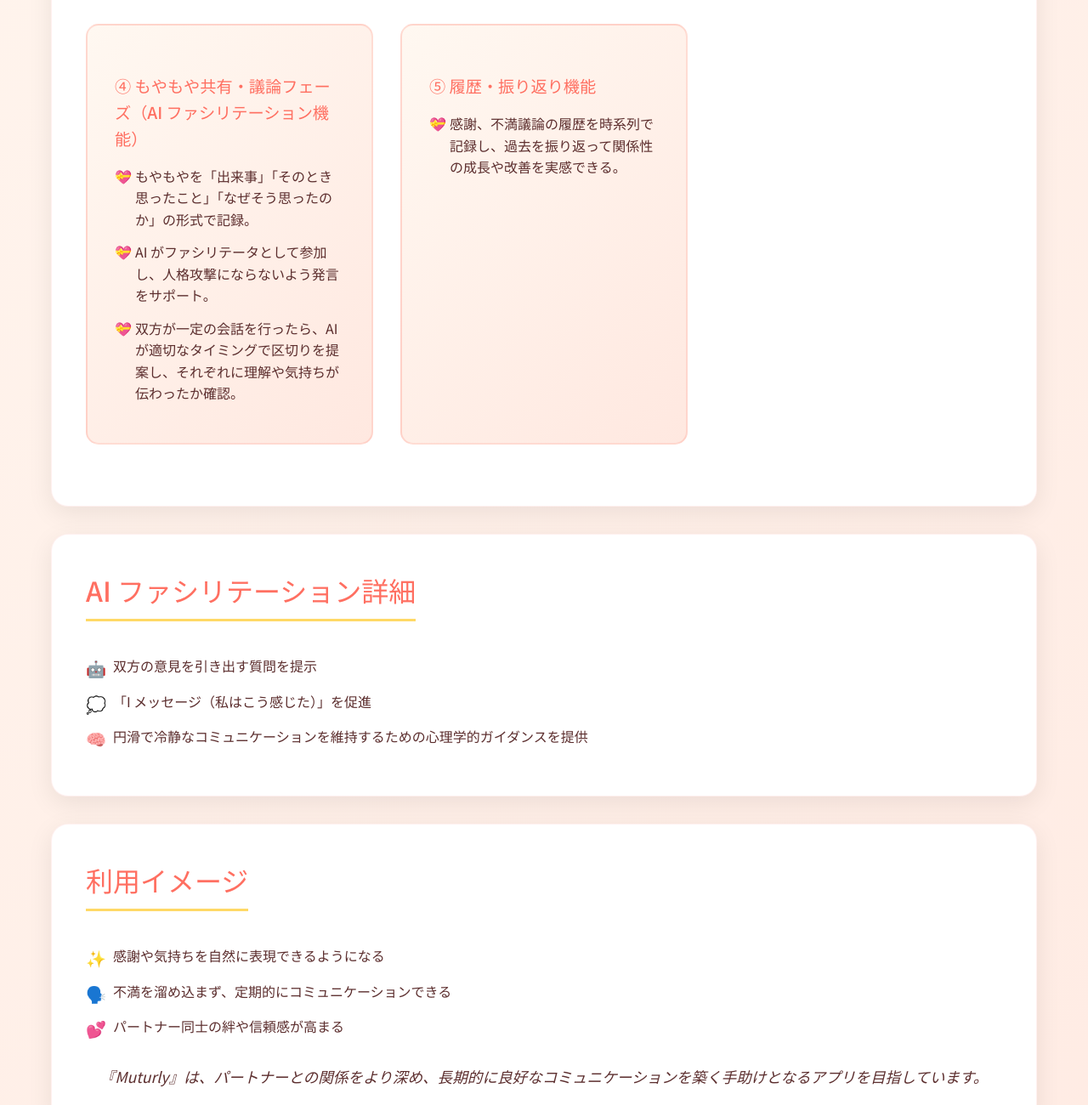
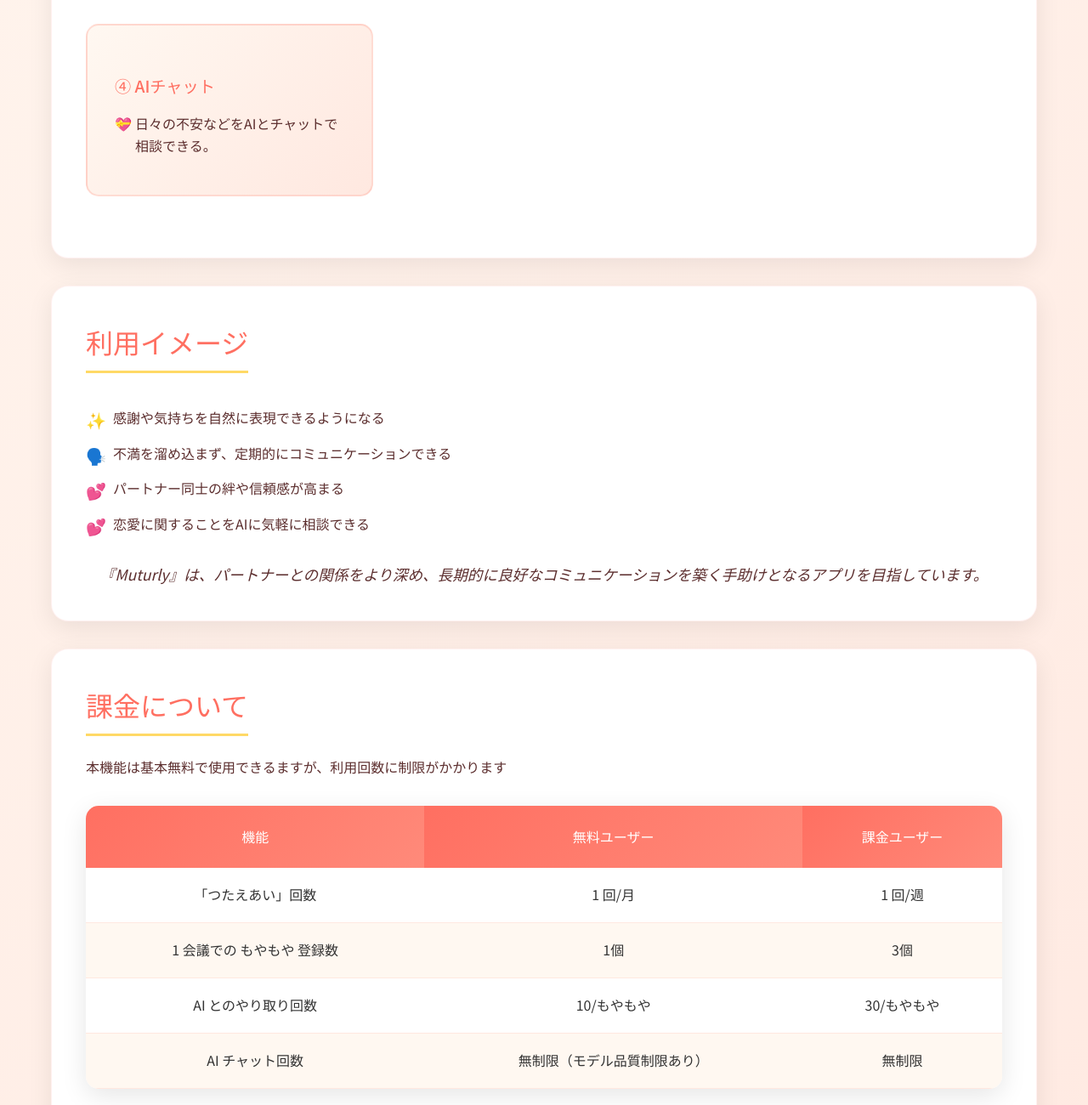
Before and after one commit to matatabinoneko/matatabinoneko.github.io, a plain HTML site: page communication-with-partner/index.html in a window 1280 px wide. Shown: the part 1560-2860 px from the top of the page at 85% size. Drawn offline with Linux system fonts and the light colour scheme.

Commit message:
update Muturly web page

```diff
--- a/communication-with-partner/index.html
+++ b/communication-with-partner/index.html
@@ -396,52 +396,22 @@
                         <h4>② 感情共有会議「つたえあい」</h4>
                         <ul>
                             <li>メモに残した感謝のエピソードや不満点を共有し合う。</li>
+                            <li>不満点を共有し合う際にはAIがファシリテータとして参加し、気持ちよく話し合いができるようにサポート</li>
                         </ul>
                     </div>
-
                     <div class="feature-card">
-                        <h4>③ ありがとう共有フェーズ</h4>
-                        <ul>
-                            <li>まず互いの感謝エピソードを確認し、アプリ上で共有。</li>
-                            <li>直接言葉でも感謝を伝えることを促進する。</li>
-                        </ul>
-                    </div>
-
-                    <div class="feature-card">
-                        <h4>④ もやもや共有・議論フェーズ（AI ファシリテーション機能）</h4>
-                        <ul>
-                            <li>もやもやを「出来事」「そのとき思ったこと」「なぜそう思ったのか」の形式で記録。</li>
-                            <li>AI がファシリテータとして参加し、人格攻撃にならないよう発言をサポート。</li>
-                            <li>双方が一定の会話を行ったら、AI が適切なタイミングで区切りを提案し、それぞれに理解や気持ちが伝わったか確認。</li>
-                        </ul>
-                    </div>
-
-                    <div class="feature-card">
-                        <h4>⑤ 履歴・振り返り機能</h4>
+                        <h4>③ 履歴・振り返り機能</h4>
                         <ul>
                             <li>感謝、不満議論の履歴を時系列で記録し、過去を振り返って関係性の成長や改善を実感できる。</li>
                         </ul>
                     </div>
+                    <div class="feature-card">
+                        <h4>④ AIチャット</h4>
+                        <ul>
+                            <li>日々の不安などをAIとチャットで相談できる。</li>
+                        </ul>
+                    </div>
                 </div>
-            </section>
-
-            <!-- AI ファシリテーション詳細 -->
-            <section class="section">
-                <h2>AI ファシリテーション詳細</h2>
-                <ul style="list-style: none; padding-left: 0;">
-                    <li style="margin: 1rem 0; padding-left: 2rem; position: relative; color: #5C2E2E;">
-                        <span style="position: absolute; left: 0; top: 0; color: #FF6F61; font-size: 1.2rem;">🤖</span>
-                        双方の意見を引き出す質問を提示
-                    </li>
-                    <li style="margin: 1rem 0; padding-left: 2rem; position: relative; color: #5C2E2E;">
-                        <span style="position: absolute; left: 0; top: 0; color: #FF6F61; font-size: 1.2rem;">💭</span>
-                        「I メッセージ（私はこう感じた）」を促進
-                    </li>
-                    <li style="margin: 1rem 0; padding-left: 2rem; position: relative; color: #5C2E2E;">
-                        <span style="position: absolute; left: 0; top: 0; color: #FF6F61; font-size: 1.2rem;">🧠</span>
-                        円滑で冷静なコミュニケーションを維持するための心理学的ガイダンスを提供
-                    </li>
-                </ul>
             </section>
 
             <!-- 利用イメージ -->
@@ -459,6 +429,10 @@
                     <li style="margin: 1rem 0; padding-left: 2rem; position: relative; color: #5C2E2E;">
                         <span style="position: absolute; left: 0; top: 0; color: #FFD966; font-size: 1.2rem;">💕</span>
                         パートナー同士の絆や信頼感が高まる
+                    </li>
+                    <li style="margin: 1rem 0; padding-left: 2rem; position: relative; color: #5C2E2E;">
+                        <span style="position: absolute; left: 0; top: 0; color: #FFD966; font-size: 1.2rem;">💕</span>
+                        恋愛に関することをAIに気軽に相談できる
                     </li>
                 </ul>
                 <p style="margin-top: 2rem; font-style: italic; color: #5C2E2E; text-align: center; font-size: 1.1rem;">
@@ -482,7 +456,7 @@
                         </thead>
                         <tbody>
                             <tr>
-                                <td>会議回数</td>
+                                <td>「つたえあい」回数</td>
                                 <td>1 回/月</td>
                                 <td>1 回/週</td>
                             </tr>
@@ -495,6 +469,11 @@
                                 <td>AI とのやり取り回数</td>
                                 <td>10/もやもや</td>
                                 <td>30/もやもや</td>
+                            </tr>
+                            <tr>
+                                <td>AI チャット回数</td>
+                                <td>無制限（モデル品質制限あり）</td>
+                                <td>無制限</td>
                             </tr>
                         </tbody>
                     </table>
```
